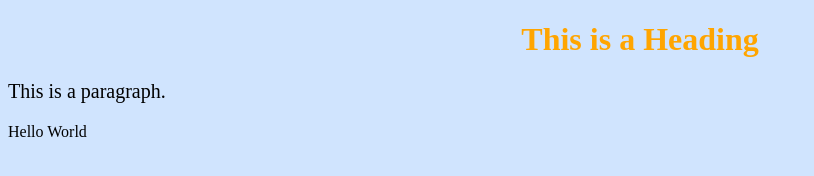
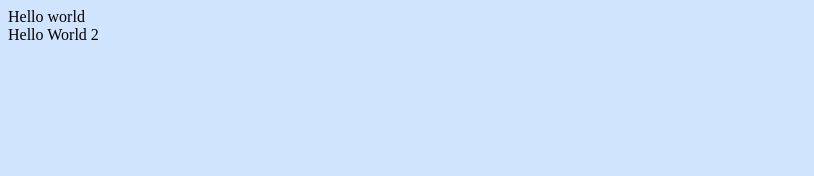
Before and after one commit to Rodrigues-H/rodriguh.github.io, a plain HTML site: page index.html in a window 1280 px wide. Shown: the whole page, without its empty margins (0-814 px from the left). Drawn offline with Linux system fonts and the light colour scheme.

Commit message:
trying div

```diff
--- a/index.html
+++ b/index.html
@@ -6,9 +6,11 @@
 </head>
 <body>
 
-<h1>This is a Heading</h1>
-<p>This is a paragraph.</p>
-Hello World
+<div class="top">
+Hello world
+</div>
+
+Hello World 2
 
 </body>
 </html>
--- a/style.css
+++ b/style.css
@@ -11,3 +11,8 @@ p {
     font-family: "Times New Roman";
     font-size: 20px;
 }
+
+top {
+    color: orange;
+    text-align: center;
+}
```
